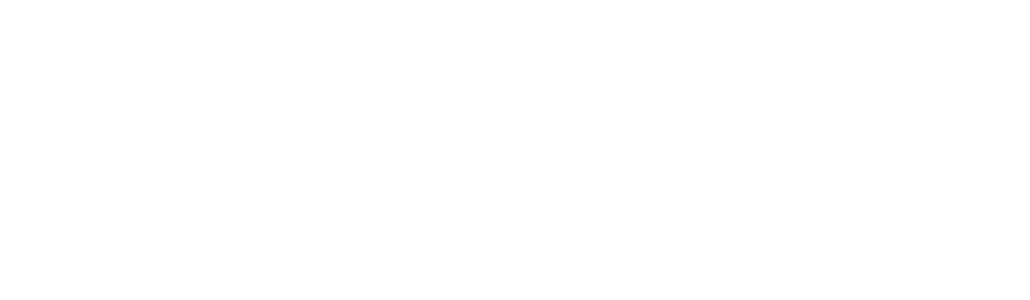
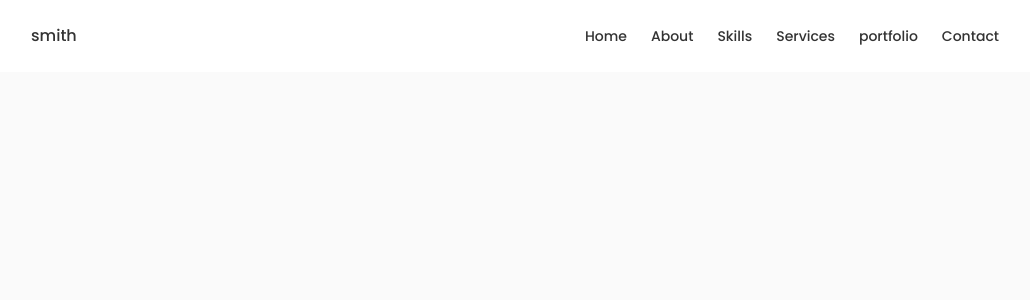
Before and after one commit to noorhesham9/JohnSmithPortfolio, a React (Vite) app: page / in a window 1280 px wide. Shown: the top 300 px of the page, without its empty margins (125-1155 px from the left). Built offline with nearby package versions, Linux system fonts and the light colour scheme.

Commit message:
finish header

```diff
--- a/src/App.jsx
+++ b/src/App.jsx
@@ -1,5 +1,6 @@
 import { useState } from "react";
 import Header from "./components/header/Header";
+import "./App.css";
 function App() {
   const [count, setCount] = useState(0);
 
--- a/src/components/header/Header.jsx
+++ b/src/components/header/Header.jsx
@@ -1,12 +1,58 @@
-import React from "react";
+import { useState } from "react";
 import "./header.css";
 const Header = () => {
+  const [show, setShow] = useState(false);
   return (
     <header className="header">
       <nav className="nav container">
-        <a href="index.html" className="nav__logo"></a>
-        <div className="nav__menu">
-          <ul className="nav__list grid"></ul>
+        <a href="index.html" className="nav__logo">
+          {" "}
+          smith
+        </a>
+        <div className={show ? "nav__menu show-menu" : "nav__menu"}>
+          <ul className="nav__list grid">
+            <li className="nav__item">
+              <a href="#home" className="nav__link">
+                <i className="uil uil-estate nav_icon"></i>
+                Home
+              </a>
+            </li>
+            <li className="nav__item">
+              <a href="#about" className="nav__link">
+                <i className="uil uil-user nav_icon"></i> About
+              </a>
+            </li>
+            <li className="nav__item">
+              <a href="#skills" className="nav__link">
+                <i className="uil uil-file-alt nav_icon"></i>
+                Skills
+              </a>
+            </li>
+            <li className="nav__item">
+              <a href="#services" className="nav__link">
+                <i className="uil uil-briefcase-alt nav_icon"></i>
+                Services
+              </a>
+            </li>
+            <li className="nav__item">
+              <a href="#portfolio" className="nav__link">
+                <i className="uil uil-scenery nav_icon"></i>
+                portfolio
+              </a>
+            </li>
+            <li className="nav__item">
+              <a href="#contact" className="nav__link">
+                <i className="uil uil-message nav_icon"></i>
+                Contact
+              </a>
+            </li>
+          </ul>
+          <i
+            onClick={() => setShow(false)}
+            className="uil uil-times nav__colse"></i>
+        </div>
+        <div onClick={() => setShow(true)} className="nav__toggle">
+          <i className="uil uil-apps"></i>
         </div>
       </nav>
     </header>
--- a/src/components/header/header.css
+++ b/src/components/header/header.css
@@ -0,0 +1,114 @@
+.header {
+  width: 100%;
+  position: fixed;
+  top: 0;
+  left: 0;
+  z-index: var(--z-fixed);
+  background-color: var(--container-color);
+}
+.nav {
+  height: calc(var(--header-height) + 1.5rem);
+  display: flex;
+  justify-content: space-between;
+  align-items: center;
+  column-gap: 1rem;
+}
+.nav__logo,
+.anv__toggle {
+  color: var(--title-color);
+  font-weight: var(--font-medium);
+}
+.nav__list {
+  display: flex !important;
+  column-gap: 2rem;
+}
+
+.nav__link {
+  display: flex;
+  flex-direction: column;
+  align-items: center;
+  font-size: var(--small-font-size);
+  color: var(--title-color);
+  font-weight: var(--font-medium);
+  transition: 0.3s;
+}
+.nav_icon,
+.nav__colse,
+.nav__toggle {
+  display: none;
+}
+
+.active-link,
+.nav__link:hover {
+  color: var(--title-color-dark);
+}
+
+/*=============== BREAKPOINTS ===============*/
+/* For medium devices */
+@media screen and (max-width: 768px) {
+  .header {
+    top: initial;
+    bottom: 0;
+  }
+  .nav {
+    height: var(--header-height);
+  }
+  .nav__menu {
+    position: fixed;
+    bottom: -100%;
+    left: 0;
+    width: 100%;
+    background-color: var(--body-color);
+    padding: 2rem 1.5rem 4rem;
+    box-shadow: 0 -1px 4px rgba(0, 0, 0, 0.15);
+    border-radius: 1.5rem 1.5rem 0 0;
+    transition: 0.3s;
+  }
+
+  .show-menu {
+    bottom: 0;
+  }
+  .nav__list {
+    width: 100%;
+    display: grid !important;
+    grid-template-columns: repeat(3, 1fr);
+    gap: 2rem;
+  }
+
+  .nav_icon {
+    font-size: 1.2rem;
+  }
+  .nav__colse {
+    position: absolute;
+    right: 1.3rem;
+    bottom: 0.5rem;
+    font-size: 1.5rem;
+    cursor: pointer;
+    color: var(--title-color);
+  }
+
+  .nav__colse:hover {
+    color: var(--title-color-dark);
+  }
+
+  .nav__toggle {
+    font-size: 1.1rem;
+
+    cursor: pointer;
+  }
+  .nav_icon,
+  .nav__colse,
+  .nav__toggle {
+    display: block;
+  }
+}
+
+@media screen and (max-width: 350px) {
+  .nav__menu {
+    padding: 2rem 0.25rem 4rem;
+  }
+
+  .nav__list {
+    column-gap: 0;
+  }
+}
```
